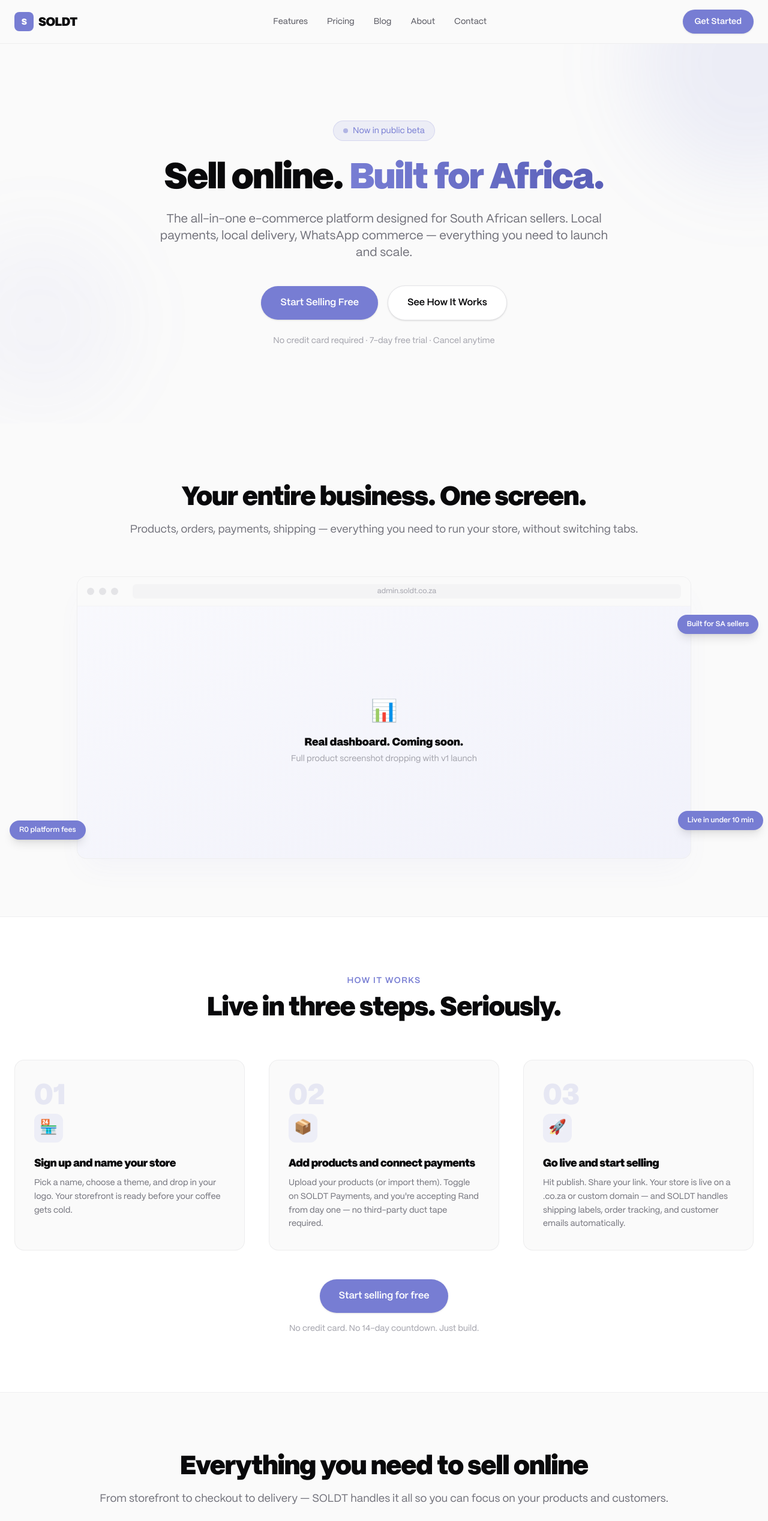
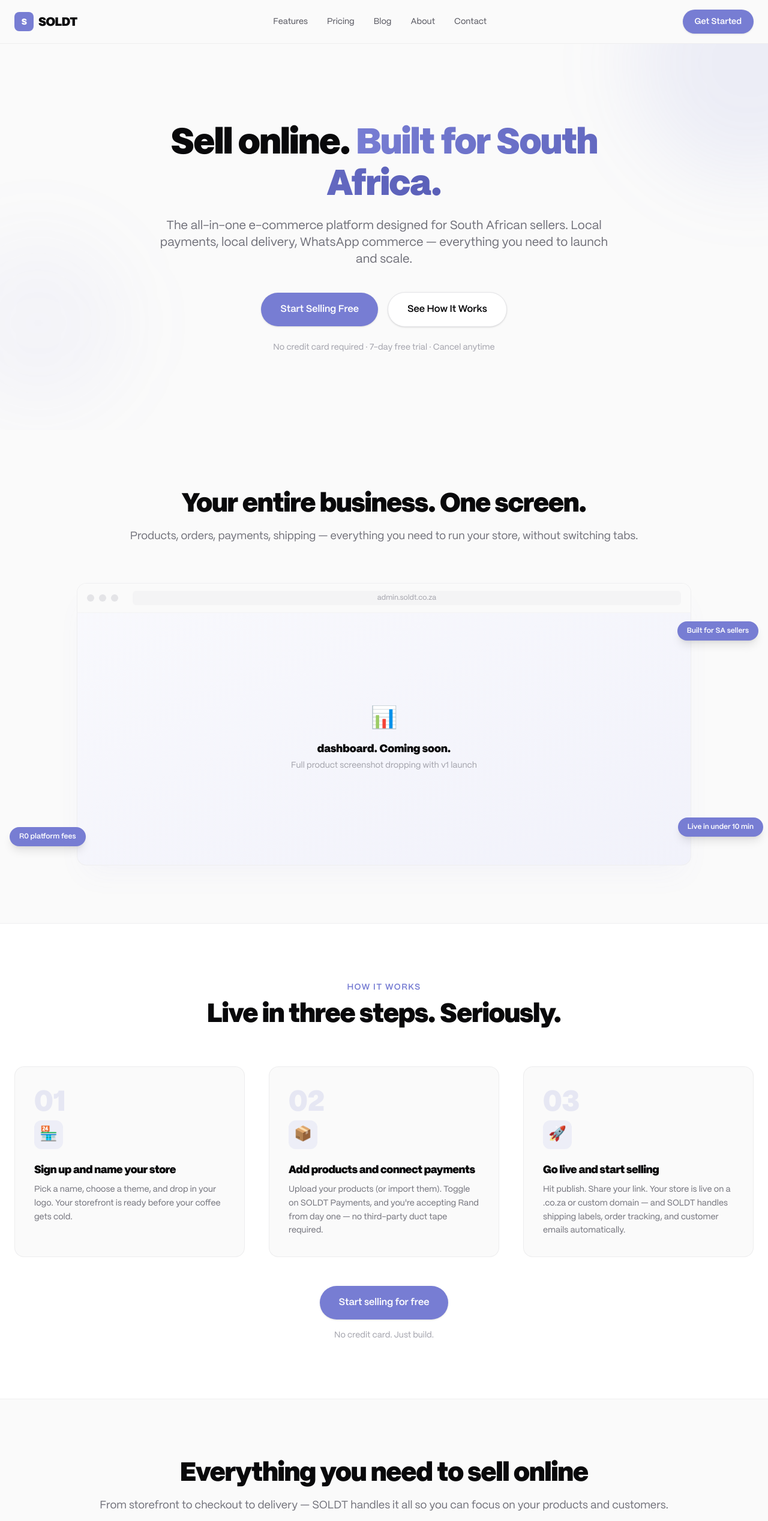
Before and after one commit to akani296m/SOLDTWEBSITE, a SvelteKit app: page / in a window 1280 px wide. Shown: the top 2536 px of the page at 60% size. Built offline with nearby package versions, Linux system fonts and the light colour scheme; a web font is replaced by a local one.

Commit message:
fix pricing

```diff
--- a/src/routes/+page.svelte
+++ b/src/routes/+page.svelte
@@ -289,20 +289,14 @@
 
     <div class="relative mx-auto max-w-7xl px-6">
         <div class="mx-auto max-w-3xl text-center">
-            <div
-                class="mb-6 inline-flex items-center gap-2 rounded-full border border-primary/20 bg-primary-muted px-4 py-1.5 text-sm font-medium text-primary"
-            >
-                <span class="h-2 w-2 rounded-full bg-primary animate-pulse"
-                ></span>
-                Now in public beta
-            </div>
+
 
             <h1 class="text-near-black">
                 Sell online.
                 <span
                     class="bg-linear-to-r from-primary to-primary-dark bg-clip-text text-transparent"
                 >
-                    Built for Africa.
+                    Built for South Africa.
                 </span>
             </h1>
 
@@ -369,7 +363,7 @@
                         <p
                             class="mt-4 font-display text-lg font-bold text-near-black"
                         >
-                            Real dashboard. Coming soon.
+                             dashboard. Coming soon.
                         </p>
                         <p class="mt-1 text-sm text-zinc-400">
                             Full product screenshot dropping with v1 launch
@@ -443,7 +437,7 @@
                 >Start selling for free</Button
             >
             <p class="mt-4 text-sm text-zinc-400">
-                No credit card. No 14-day countdown. Just build.
+                No credit card. Just build.
             </p>
         </div>
     </div>
--- a/src/routes/pricing/+page.svelte
+++ b/src/routes/pricing/+page.svelte
@@ -4,7 +4,7 @@
     const plans = [
         {
             name: "Growth",
-            price: "R299",
+            price: "R330",
             period: "/month",
             description: "For serious sellers ready to scale.",
             features: [
```
